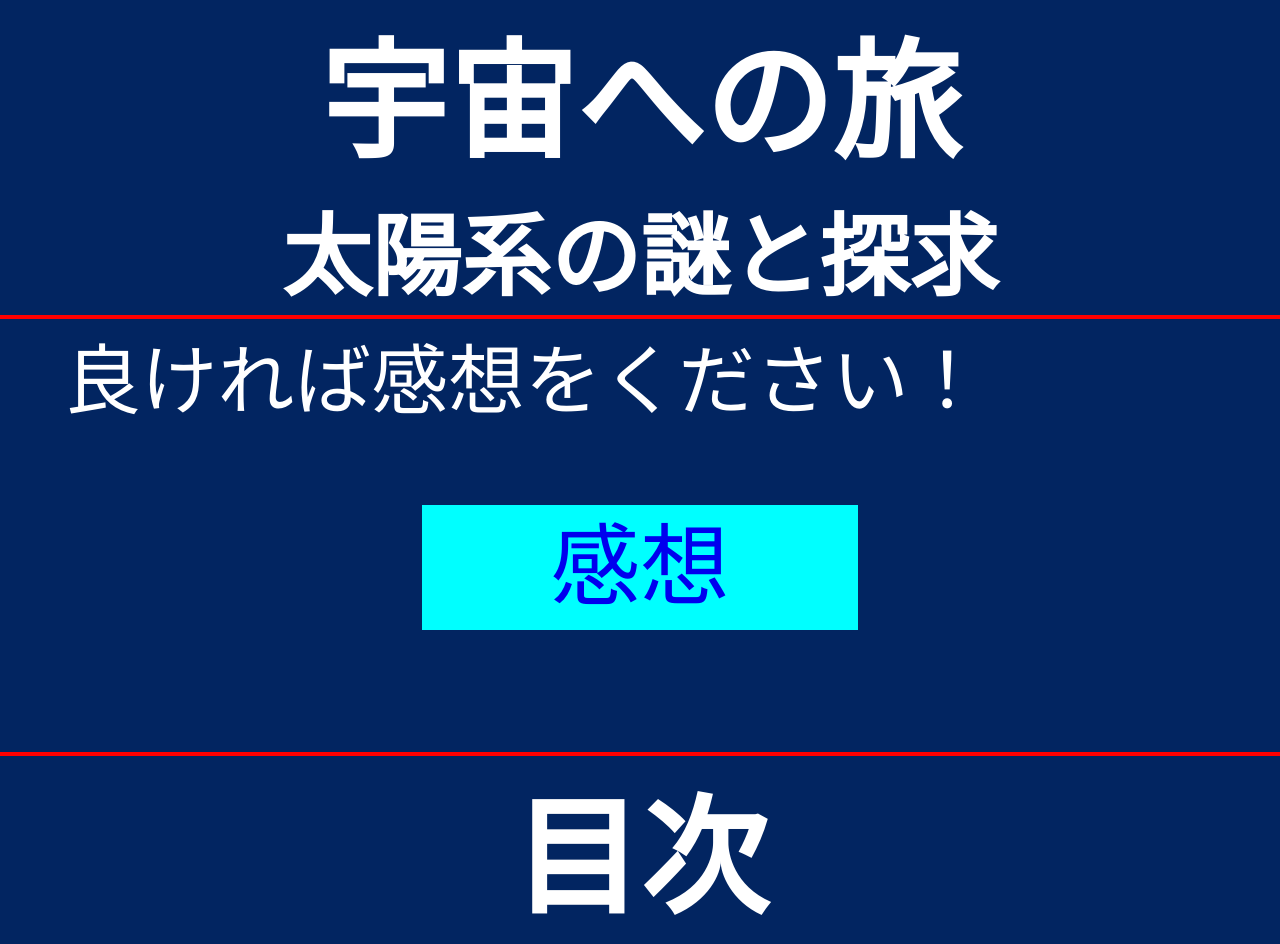
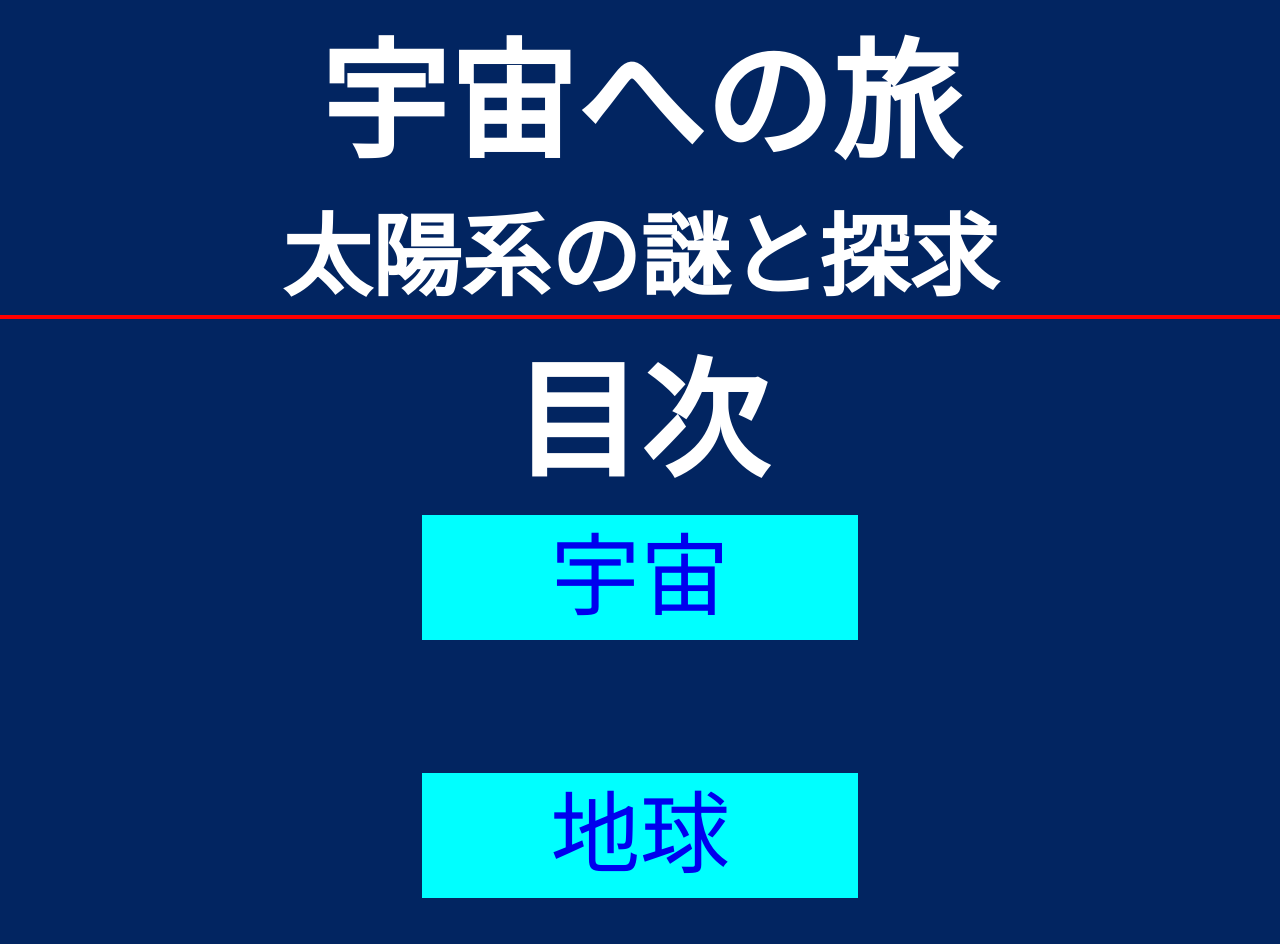
Before and after one commit to TAMGameCreator/SpaceUpdate, a plain HTML site: page index.html in a window 1280 px wide. Shown: the top 944 px of the page. Drawn offline with Linux system fonts and the light colour scheme.

Commit message:
Update index.html

```diff
--- a/index.html
+++ b/index.html
@@ -8,10 +8,6 @@
        <body style="background-color:#022561">
             <h1>宇宙への旅</h1>
             <h2>太陽系の謎と探求</h2>
-            <div style="border-top:4px solid red">
-              <p class="text">良ければ感想をください！</p>
-              <div class="padding"><a href="http://tamgamecreator.github.io/contact/" class="button" target="_top">感想</a></div>
-            </div>
             <div style="border-top:4px solid red"></div>
             <h1>目次</h1>
             <div class="padding"><a href="http://tamgamecreator.github.io/Space/" class="button" target="_top">宇宙</a></div>
```
